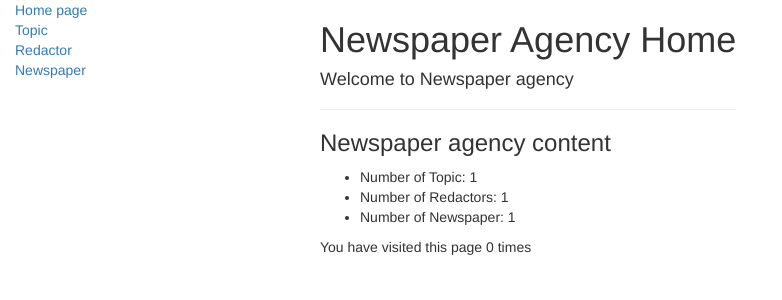
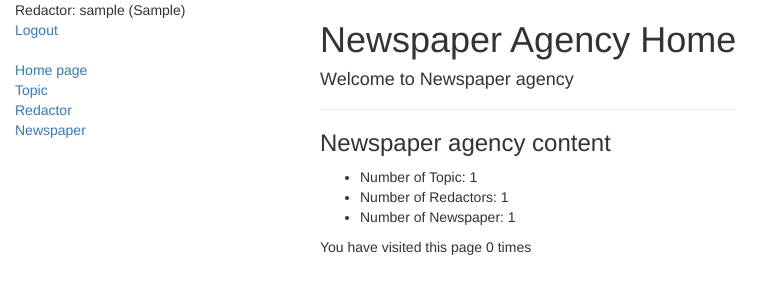
Before and after one commit to muhactive/newspaper-agency, a Django app: page / in a window 1280 px wide. Shown: the top 300 px of the page, without its empty margins (0-782 px from the left). Run offline with Django 3.2, Linux system fonts and the light colour scheme; a user stored in the database is signed in; tables that the repository leaves empty hold one stand-in row (values such as "Sample post"); some libraries are stand-ins or nearby versions.

Commit message:
add to sidebar new function (login and logout)

```diff
--- a/templates/includes/sidebar.html
+++ b/templates/includes/sidebar.html
@@ -1,4 +1,11 @@
 <ul class="sidebar-nav">
+    {% if user.is_authenticated %}
+        <li>Redactor: {{user.username}} ({{user.first_name}})</li>
+        <li><a href="{% url 'logout' %}">Logout</a></li>
+    {% else %}
+        <li><a href="{% url 'login' %}">Login</a></li>
+    {% endif %}
+    <br>
     <li><a href="{% url 'newspaper:index' %}">Home page</a></li>
     <li><a href="{% url 'newspaper:topic-list' %}">Topic</a></li>
     <li><a href="{% url 'newspaper:redactor-list' %}">Redactor</a></li>
```
